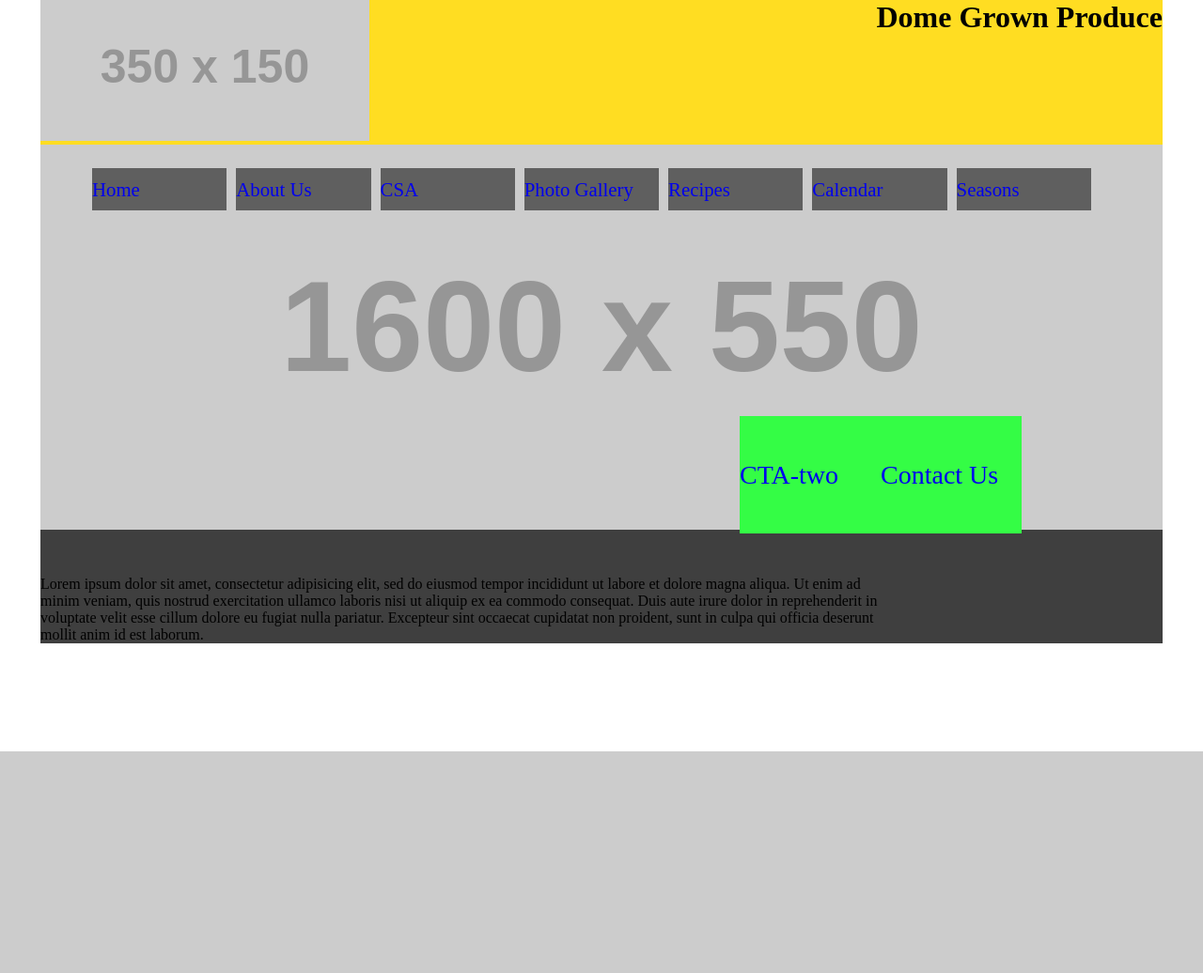
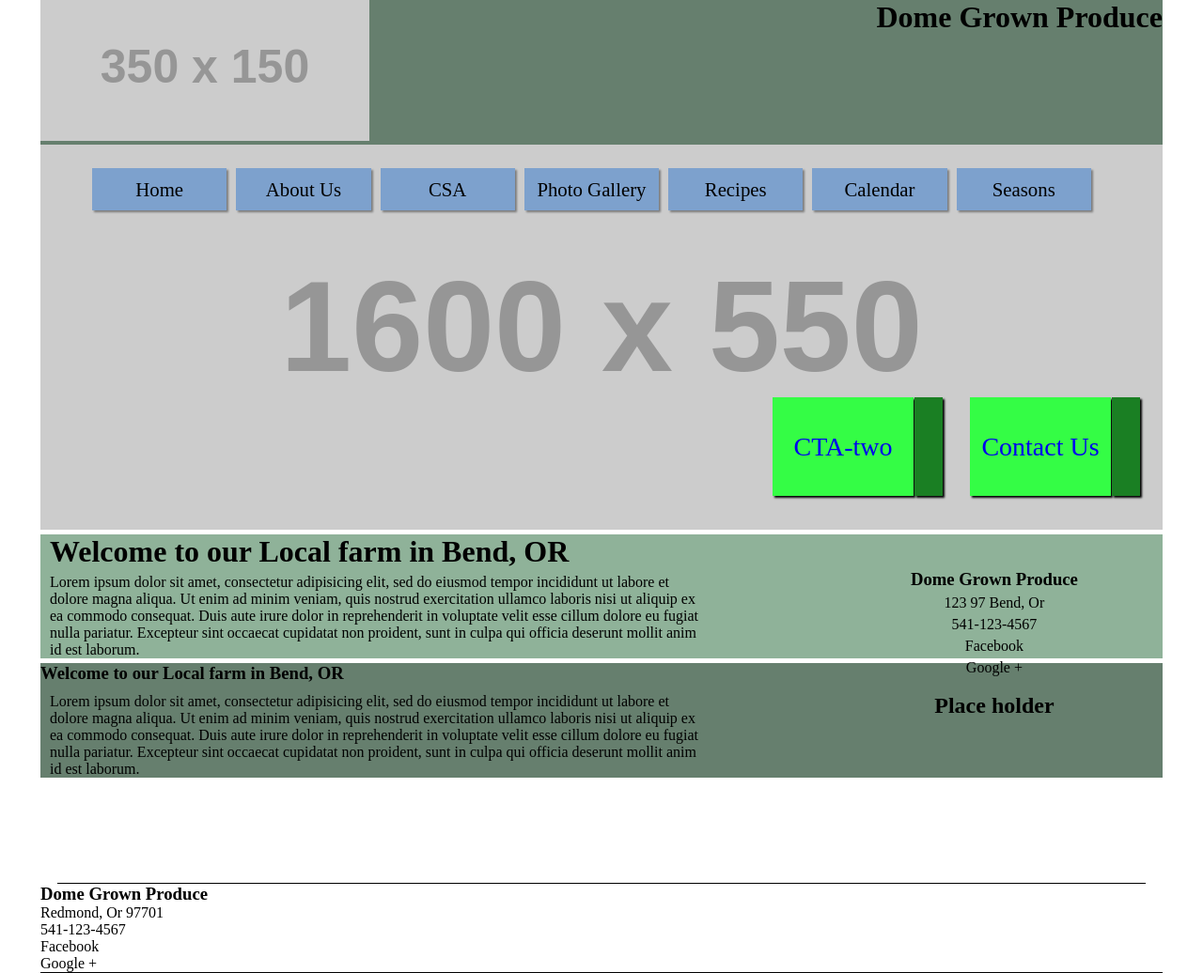
Before and after one commit to Hyperligh/domegrown, a PHP site: page / in a window 1280 px wide. Shown: the whole page at 94% size. Before the commit the page ends 800 px from the top, so only its background shows below. Run offline with PHP 8.4, Linux system fonts and the light colour scheme; grey boxes labelled with a size stand in for pictures from a placeholder-image service; some libraries are stand-ins or nearby versions.

Commit message:
Updated shell css

```diff
--- a/index.html
+++ b/index.html
@@ -34,14 +34,17 @@
 				</div>
 								<div id="cta">
 									<ul>
-										<li><a href="#">Contact Us</a></li>
-										<li><a href="#">CTA-two</a></li>
+										<li><a href="#">Contact Us<div class="cta-extension"></div></a></li>
+										<li><a href="#">CTA-two<div class="cta-extension"></div></a></li>
 									</ul>
 								</div>
 
 		</header>
-			<div id="row1-content">
-				<div id="left-65">
+		<div id="rows">
+			<div class="row1-content">
+				<div class="left-65">
+						<h1>Welcome to our Local farm in Bend, OR</h1>
+
 					<p>Lorem ipsum dolor sit amet, consectetur adipisicing elit, sed do eiusmod
 					tempor incididunt ut labore et dolore magna aliqua. Ut enim ad minim veniam,
 					quis nostrud exercitation ullamco laboris nisi ut aliquip ex ea commodo
@@ -49,17 +52,55 @@
 					cillum dolore eu fugiat nulla pariatur. Excepteur sint occaecat cupidatat non
 					proident, sunt in culpa qui officia deserunt mollit anim id est laborum.</p>
 				</div>
-				<div id="right-35">
-
+				<div class="right-35">
+					<h3>Dome Grown Produce</h3>
+					<p>123 97 Bend, Or</p>
+					<p>541-123-4567</p>
+					<p>Facebook</p>
+					<p>Google +</p>
 				</div>
 
 			</div>
 
 
-	</div>
+
+
+
+				<div class="row2-content">
+					<div class="left-65">
+							<h3>Welcome to our Local farm in Bend, OR</h3>
+
+						<p>Lorem ipsum dolor sit amet, consectetur adipisicing elit, sed do eiusmod
+						tempor incididunt ut labore et dolore magna aliqua. Ut enim ad minim veniam,
+						quis nostrud exercitation ullamco laboris nisi ut aliquip ex ea commodo
+						consequat. Duis aute irure dolor in reprehenderit in voluptate velit esse
+						cillum dolore eu fugiat nulla pariatur. Excepteur sint occaecat cupidatat non
+						proident, sunt in culpa qui officia deserunt mollit anim id est laborum.</p>
+					</div>
+					<div class="right-35">
+						<h2>Place holder</h2>
+					</div>
+
+				</div>
+
+
+
+				</div>
+				<footer>
+					<div class="bottom-border"></div>
+					<h3>Dome Grown Produce</h3>
+					<p>Redmond, Or 97701</p>
+					<p>541-123-4567</p>
+					<p>Facebook</p>
+					<p>Google +</p>
+
+				</footer>
 
 
 
 
+
+	</div>
+
 </body>
 </html>
--- a/style/domegrownstyle.css
+++ b/style/domegrownstyle.css
@@ -8,15 +8,15 @@
 #container {
 	max-width: 1194px;
 	min-width: 776px;
-	background-color: #3f3f3f;
 	margin: 0 auto;
+
 }
 header #top-head{
-	background-color: #ffdd22;
+	background-color: #667F6E;
 }
 header h1 {
 	float:right;
-	margin:0 0 0 25px;
+
 }
 #hero img{
 	height:100%;
@@ -31,13 +31,16 @@ nav ul li{
 	margin:0px 5px 0px 5px;
 	font-size: 130%;
 	width:12%;
-	background-color: #5f5f5f;
+	background-color: rgba(7,96,204,0.4);
 	min-height: 45px;
 	line-height: 45px;
+	text-align: center;
+	box-shadow: 2px 2px 2px rgba(0,0,0,0.4);
 }
 nav ul li a {
 	text-decoration: none;
 	display:block;
+	color:black;
 
 }
 header nav {
@@ -46,28 +49,93 @@ header nav {
 	top:25px;
 	left:50px;
 }
-#callouts #home-slideshow img{
-	width:35%;
-	height:35%;
 
-}
 #cta {
 	float:right;
 	position: relative;
-	bottom:170px;
-	right:150px;
+	bottom:190px;
+	right:25px;
 	font-size: 175%;
 }
 #cta ul li{
 	list-style-type: none;
 	width:150px;
-	height: 125px;
+	height: 105px;
 	background-color: #34fd45;
 	float:right;
-	line-height: 125px;
-	margin:0 auto;
+	line-height: 105px;
+	text-align: center;
+	box-shadow: 2px 2px 2px black;
+	margin:0px 30px 0px 30px;
+
 }
 #cta ul li a {
 	text-decoration: none;
 	display:block;
+
 }
+.cta-extension {
+	height:105px;
+	width: 30px;
+	background-color: #1A7F23;
+	position: relative;
+	left:151px;
+	bottom: 105px;
+	box-shadow: 2px 2px 2px black;
+}
+#rows {
+	width: 100%;
+	position: relative;
+	bottom:49px;
+
+}
+
+
+.left-65 {
+	width:60%;
+	left:35px;
+}
+.left-65 h1, .left-65 h2, .left-65 h3 {
+	margin:0px 0px 10px 0px;
+}
+.right-35 {
+	float: right;
+	width:30%;
+
+	text-align: center;
+	position: relative;
+	bottom:100px;
+
+
+}
+
+.row1-content{
+	position: relative;
+	background-color: #8FB299;
+	width: 100%;
+
+
+}
+.row2-content {
+	background-color: #667F6E;
+
+}
+.row1-content h1, .row1-content h2, .row1-content p, .row2-content h1, .row2-content h2, .row2-content p{
+	margin: 5px 10px 5px 10px;
+}
+
+footer {
+	background-color:#ffffff;
+	border-bottom: 1px solid black;
+	margin:52.5px 0px 0px 0px;
+	clear:both;
+	min-height:105px;
+
+}
+
+.bottom-border {
+	border-bottom: 1px solid black;
+	padding: 10px 0px 0px 0px;
+	width:97%;
+	margin: 0 auto;
+}
```
Also changed, not shown: photos/DGP_logo-fullColor.jpg (added).
